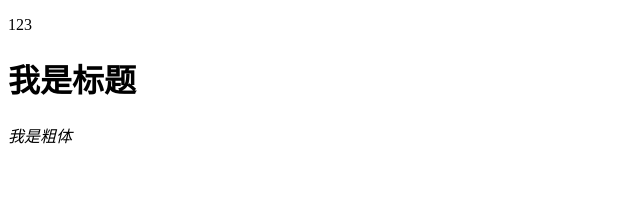
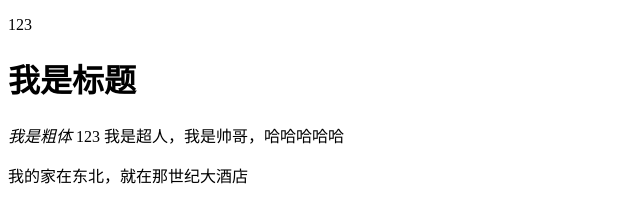
Before and after one commit to wanghaichong/whc, a plain HTML site: page index.html in a window 1280 px wide. Shown: the whole page, without its empty margins (0-640 px from the left). Drawn offline with Linux system fonts and the light colour scheme.

Commit message:
增加p标签

```diff
--- a/index.html
+++ b/index.html
@@ -11,6 +11,9 @@
   <p>123</p>
   <h1>我是标题</h1>
   <em>我是粗体</em>
+  <span>123</span>
+  <span>我是超人，我是帅哥，哈哈哈哈哈</span>
+  <p>我的家在东北，就在那世纪大酒店</p>
 </body>
 
 </html>
```
